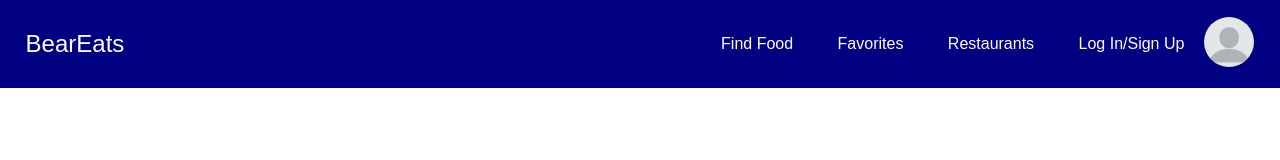
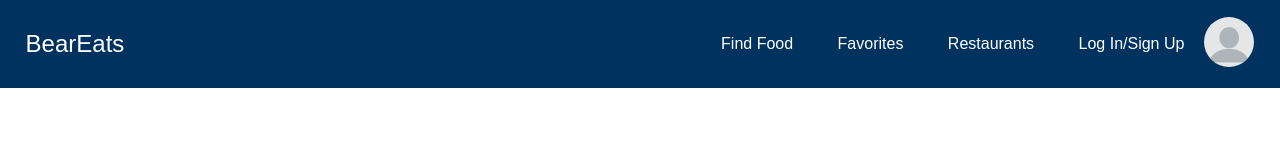
Before and after one commit to hannah02li20/cs198-final, a website: page frontend_stuff/restaurants.html in a window 1280 px wide. Drawn offline with Linux system fonts and the light colour scheme.

```diff
--- a/frontend_stuff/general.css
+++ b/frontend_stuff/general.css
@@ -24,7 +24,7 @@
   align-items: center;
   padding: 10px 2%;
   margin: 0px 0px 0px 0px;
-  background-color: navy;
+  background-color: #003260;
 }
 
 .logo {
```
